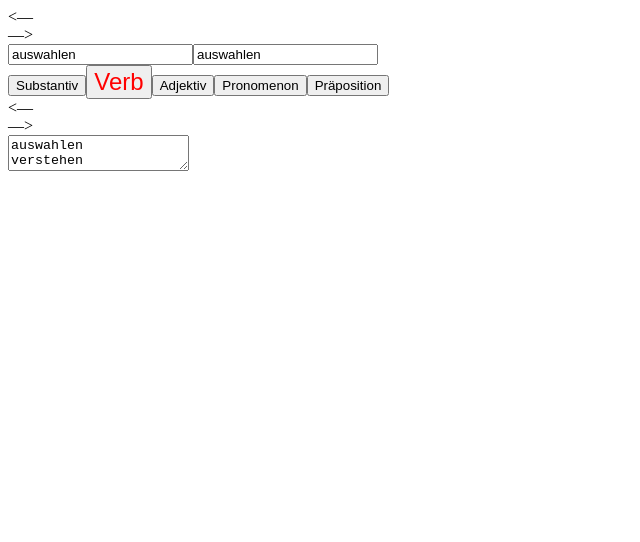
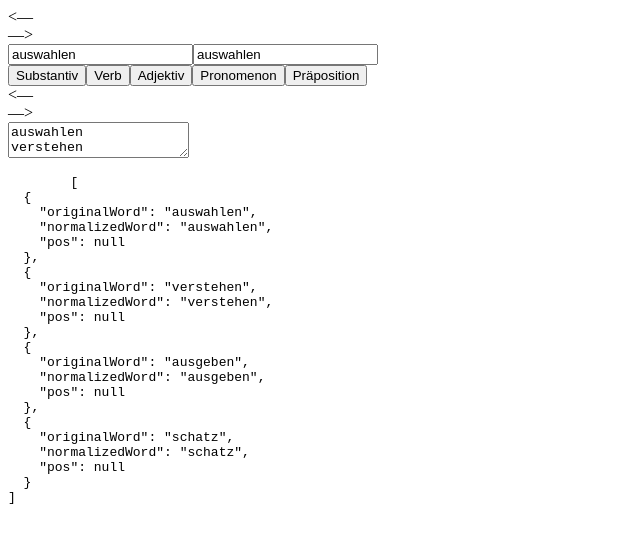
Before and after one commit to andymur/langs, a Vue app in the folder remarker/: page / in a window 1280 px wide. Shown: the top 542 px of the page, without its empty margins (0-640 px from the left). Built offline with nearby package versions, Linux system fonts and the light colour scheme; the HTML template or start-up script is replaced by a standard one.

Commit message:
Redo something around main model in home view.

```diff
--- a/remarker/src/components/MainComponent.vue
+++ b/remarker/src/components/MainComponent.vue
@@ -43,17 +43,20 @@ export default {
       type: Array
     },
     currentWord: {
-      type: String
+      type: Object
     }
   },
   created() {
-    this.currentWordOfModel = this.currentWord == undefined ? this.words[0] : this.currentWord;
+    console.log(this.words[0])
+    this.currentWordOfModel = this.currentWord == undefined
+      ? this.words[0]['originalWord']
+      : this.currentWord['originalWord'];
+
     var wordData = "";
 
     this.words.forEach(element => {
-      wordData += element + "\n"
-      this.$set(this.wordsModel, element, element == 'schatz' ? {'wordart': 'substantiv'} : {'wordart': 'verb'})
-      //this.wordsModel[element] = element ==
+      wordData += element['originalWord'] + "\n"
+      this.$set(this.wordsModel, element['originalWord'], {'wordart': element['pos']})
     });
     this.wordsList = wordData;
   },
--- a/remarker/src/views/Home.vue
+++ b/remarker/src/views/Home.vue
@@ -1,10 +1,30 @@
 <template>
   <div class="home">
     <main-component :words="words" :currentWord="currentWord"/>
+    <pre>
+        {{words}}
+    </pre>
   </div>
 </template>
 
 <script>
+
+    /*
+        [
+            {
+                originalWord: 'verstehe',
+                normalizedWord: 'verstehen',
+                pos: 'verb',
+            },
+            {
+                originalWord: 'strand'
+                normalizedWord: 'strand',
+                pos: 'verb',
+                gender: 'male'
+            },...
+        ]
+    */
+
     import Main from '@/components/MainComponent.vue'
 
     export default {
@@ -14,7 +34,28 @@
         },
         data: function () {
             return {
-                words: ["auswahlen", "verstehen", "ausgeben", "schatz"],
+                words: [
+                        {
+                            originalWord: "auswahlen",
+                            normalizedWord: "auswahlen",
+                            pos: null
+                        },
+                        {
+                            originalWord: "verstehen",
+                            normalizedWord: "verstehen",
+                            pos: null
+                        },
+                        {
+                            originalWord: "ausgeben",
+                            normalizedWord: "ausgeben",
+                            pos: null
+                        },
+                        {
+                            originalWord: "schatz",
+                            normalizedWord: "schatz",
+                            pos: null
+                        }
+                ],
                 currentWord: null
             }
         },
```
